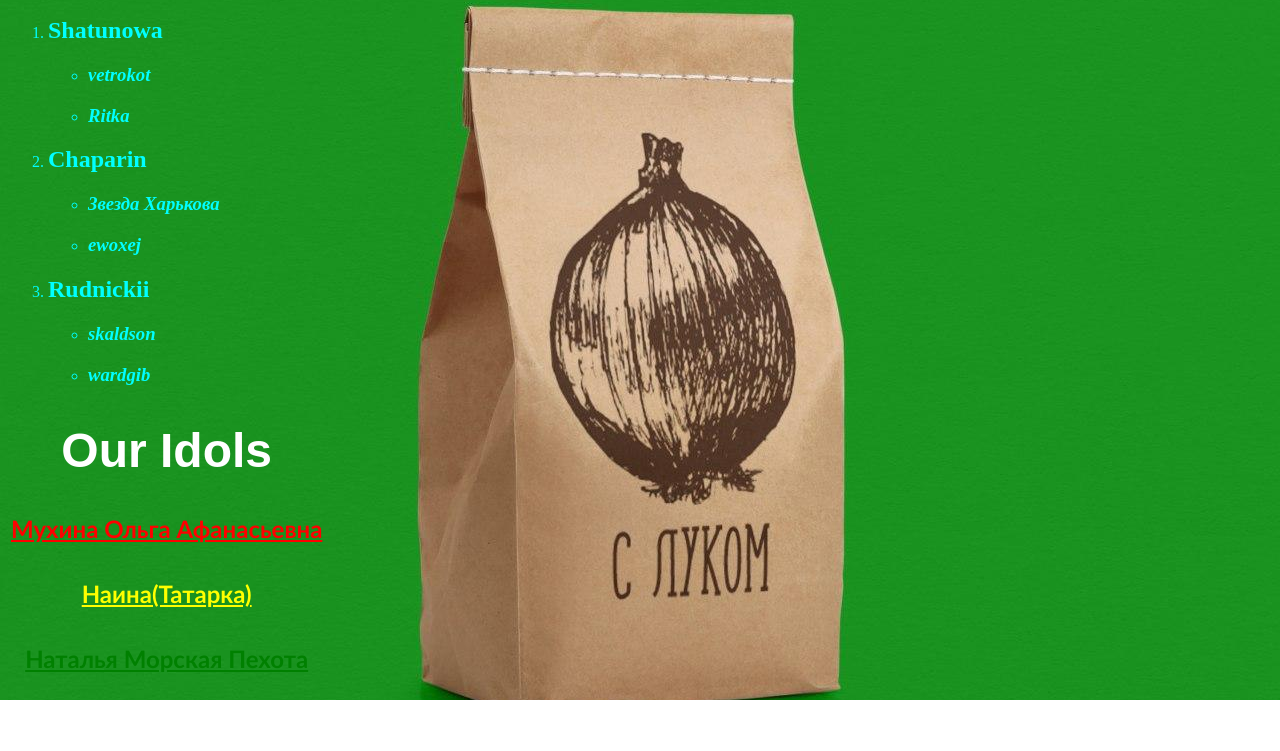
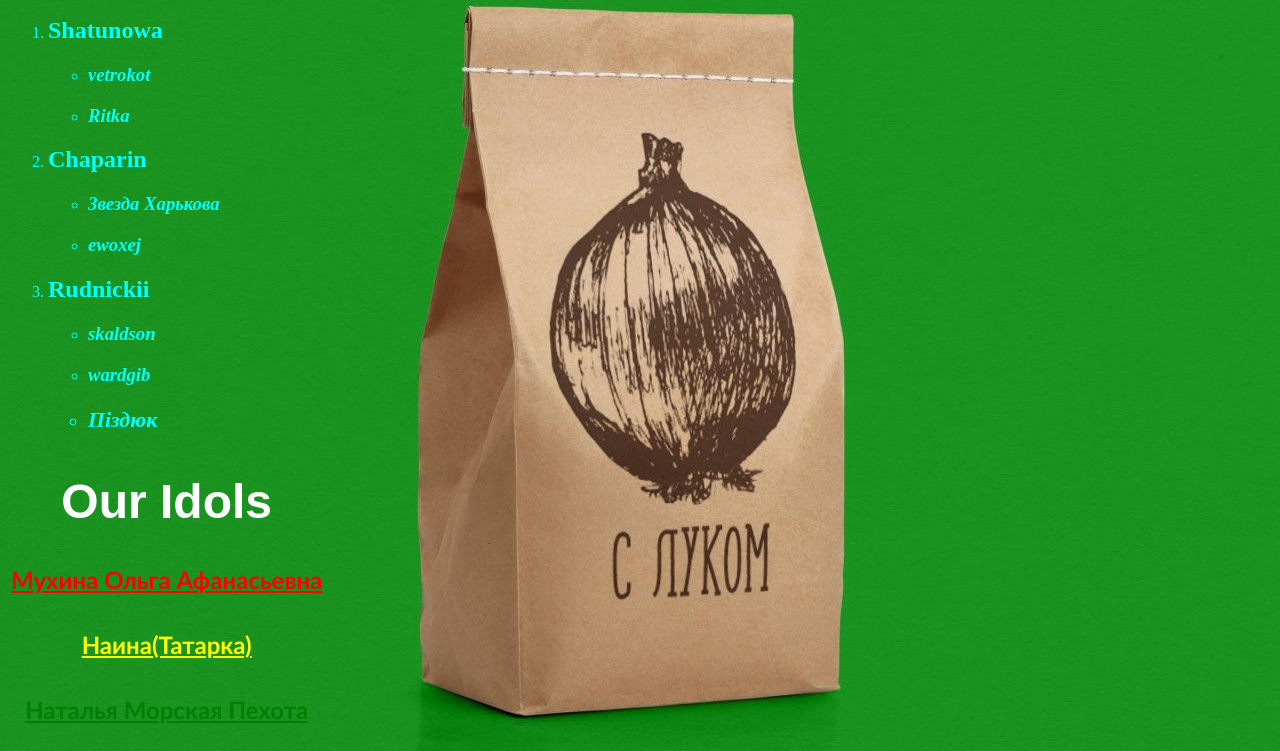
Before and after one commit to skaldson/skaldson.github.io, a plain HTML site: page index.html in a window 1280 px wide. Shown: the part 134-885 px from the top of the page. Before the commit the page ends 834 px from the top, so only its background shows below. Drawn offline with Linux system fonts and the light colour scheme.

Commit message:
Update index.html

```diff
--- a/index.html
+++ b/index.html
@@ -33,6 +33,7 @@
         <ul>
             <li><h3><i>skaldson</i></h3></li>
             <li><h3><i>wardgib</i></h3</li>
+                <li><h3><i>Піздюк</i></h3></li>
         </ul>
     </li>
 </ol>
```
